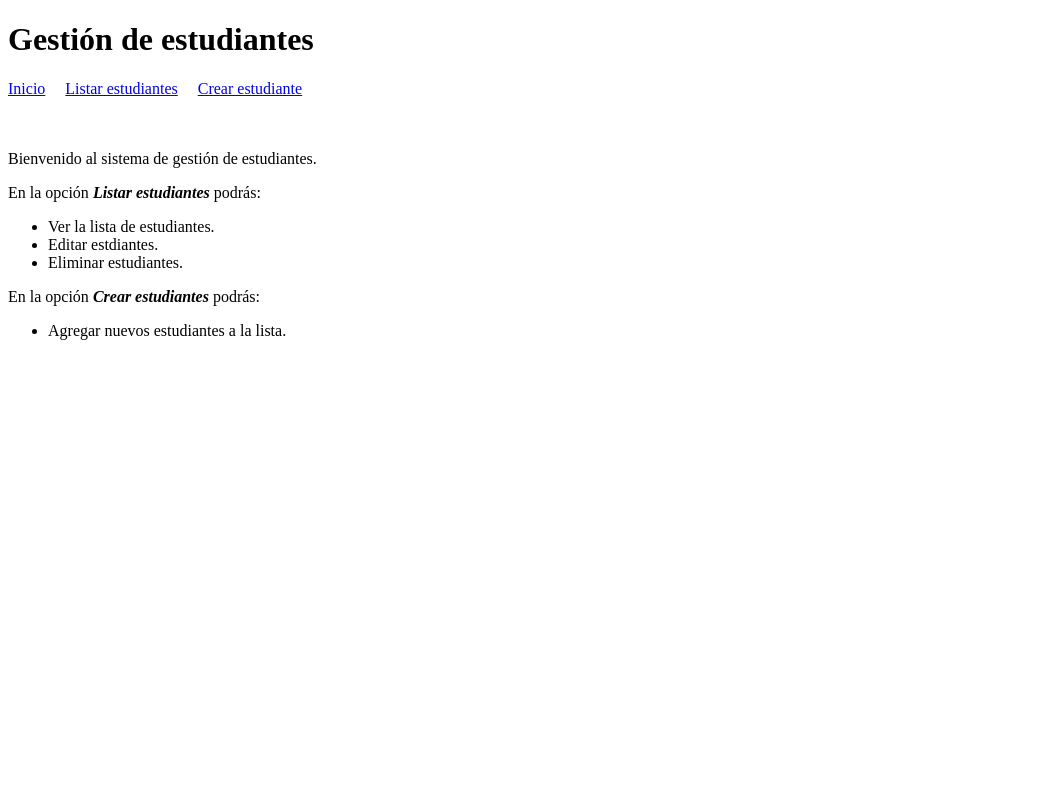
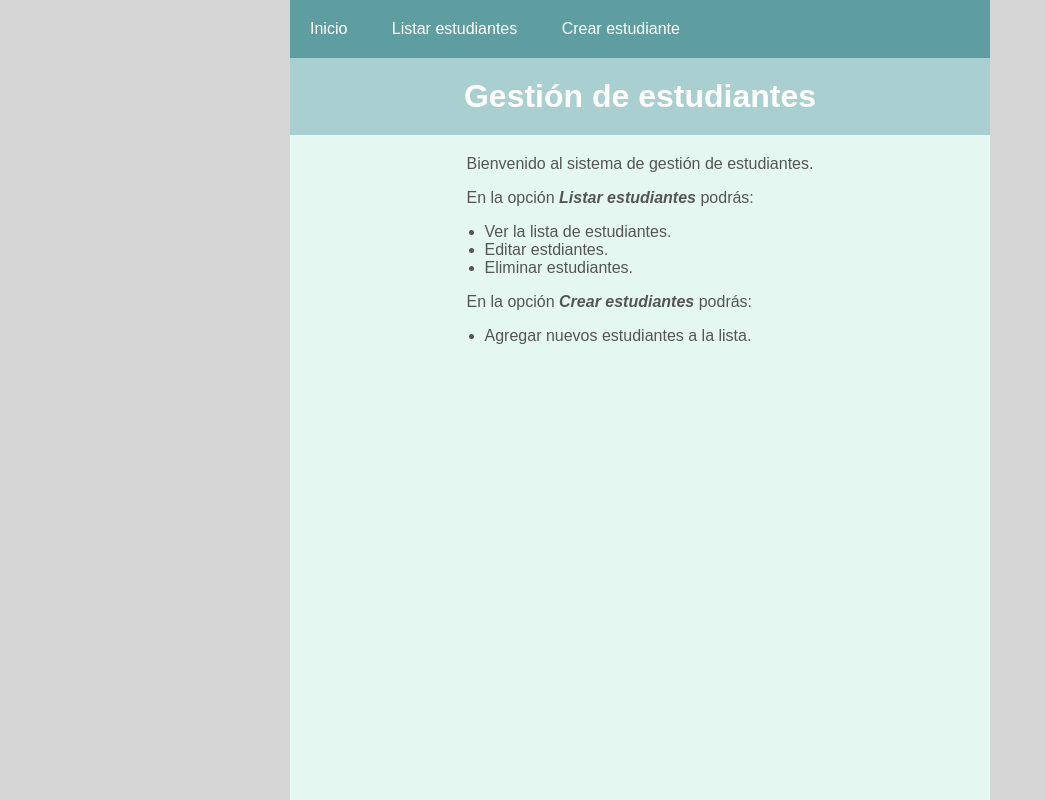
Before and after one commit to lauracriss52/PHP-MVC-CRUD, a PHP site: page / in a window 1280 px wide. Shown: the whole page, without its empty margins (0-1045 px from the left). Run offline with PHP 8.4, Linux system fonts and the light colour scheme.

Commit message:
Adding some styles.

```diff
--- /dev/null
+++ b/public/index.css
@@ -0,0 +1,66 @@
+* {
+  box-sizing: border-box;
+}
+
+html, body, .container {
+  height: 100%;
+}
+
+body {
+  margin: 0;
+  font-family: sans-serif;
+  color: #555;
+  background-color: #d6d6d6;
+}
+
+h1 {
+  margin-top: 0;
+  text-align: center;
+  background-color: #a9cfd0;
+  color: #fff;
+  margin: 0 -20px;
+  padding: 20px 0;
+}
+
+ul {
+  padding-left: 18px;
+}
+
+a, [type="submit"] {
+  background-color: cadetblue;
+  border-radius: 20px;
+  padding: 10px 20px;
+  color: #fff;
+  border: none;
+  text-decoration: none;
+  font-size: 16px;
+}
+
+input {
+  border: none;
+  padding: 5px;
+  border-radius: 3px;
+  outline: none;
+}
+
+input:read-only {
+  background-color: #e4f7f1;
+}
+
+.container {
+  margin: 0 auto;
+  padding: 20px;
+  background-color: #e4f7f1;
+  width: 700px;
+}
+
+.navbar {
+  background-color: cadetblue;
+  padding: 20px 0;
+  margin: -20px -20px 0;
+}
+
+.content {
+  width: fit-content;
+  margin: 20px auto 0;
+}
--- a/views/layout.php
+++ b/views/layout.php
@@ -4,20 +4,24 @@
 <head>
   <meta charset="UTF-8">
   <meta name="viewport" content="width=device-width, initial-scale=1.0">
+  <link rel="stylesheet" href="/CRUD_SENA/public/index.css">
   <title>CRUD SENA</title>
 </head>
 
 <body>
-  <h1><?php if(isset($title)) echo $title; ?></h1>
+  <div class="container">
+    <div class="navbar">
+      <a href="/CRUD_SENA">Inicio</a>
+      <a href="/CRUD_SENA/estudiantes">Listar estudiantes</a>
+      <a href="/CRUD_SENA/estudiantes/crear">Crear estudiante</a>
+    </div>
 
-  <a href="/CRUD_SENA">Inicio</a>
-  &nbsp;&nbsp;&nbsp;
-  <a href="/CRUD_SENA/estudiantes">Listar estudiantes</a>
-  &nbsp;&nbsp;&nbsp;
-  <a href="/CRUD_SENA/estudiantes/crear">Crear estudiante</a>
-  <br><br><br>
+    <h1><?php if (isset($title)) echo $title; ?></h1>
 
-  <?php if(isset($content)) require_once $content ?>
+    <div class="content">
+      <?php if (isset($content)) require_once $content ?>
+    </div>
+  </div>
 </body>
 
 </html>
--- a/views/student/index.php
+++ b/views/student/index.php
@@ -16,7 +16,8 @@
         <td><?php echo $student->name; ?></td>
         <td><?php echo $student->last_name; ?></td>
         <td><?php echo $student->email; ?></td>
-        <td><a href='estudiantes/editar?id="<?php echo $student->id; ?>"'>Editar</a>
+        <td>
+          <a href='estudiantes/editar?id=<?php echo $student->id; ?>'>Editar</a>
         </td>
         <td>
           <form action="/CRUD_SENA/estudiantes/eliminar" method="post">
```
